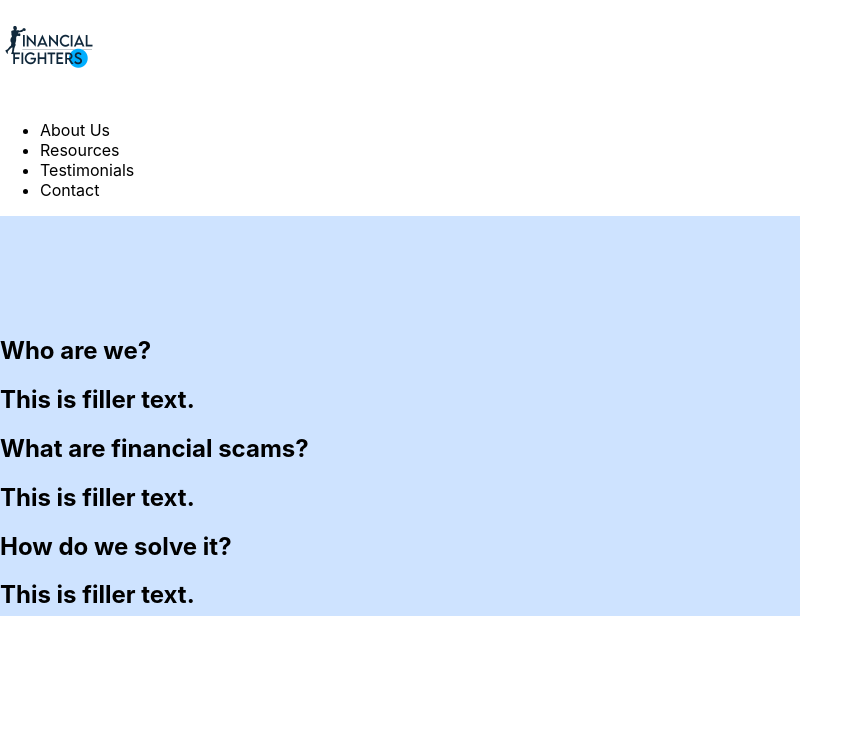
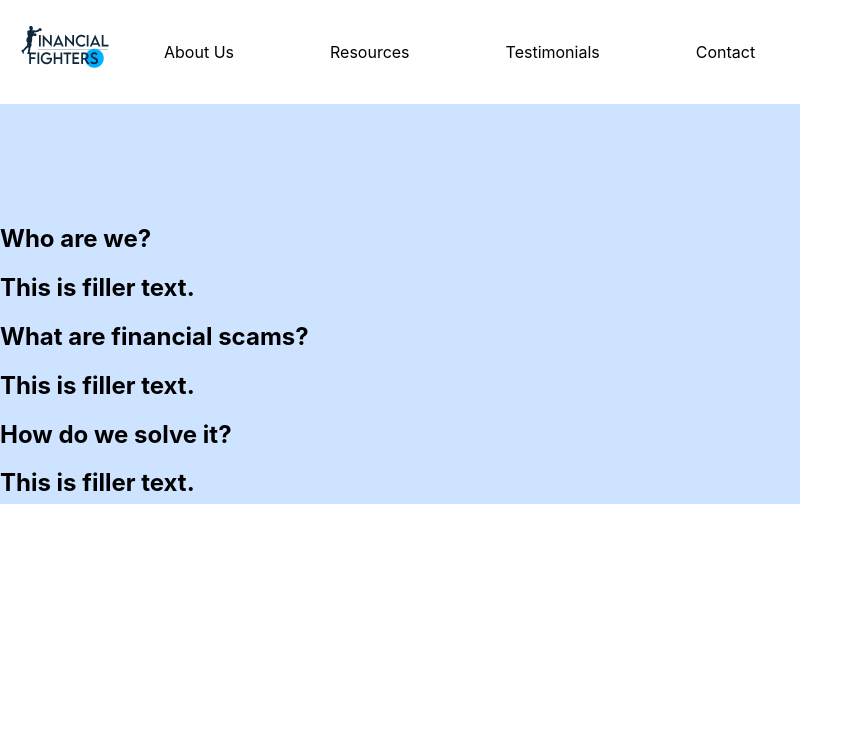
Before and after one commit to mew34254/hackathon9, a React (Create React App) app in the folder client/: page /about in a window 1280 px wide. Shown: the top 747 px of the page, without its empty margins (0-863 px from the left). Built offline with nearby package versions, Linux system fonts and the light colour scheme.

Commit message:
styling for testimonials and navbar

```diff
--- a/client/src/App.js
+++ b/client/src/App.js
@@ -15,9 +15,9 @@ function App() {
       <Routes>
         <Route exact path='/' element={<Homepage />} />
         <Route path='/about' element={<AboutUs />} />
-        <Route path='/contact' element={<Contact />} />
         <Route path='/resources' element={<Resources />} />
         <Route path='/testimonials' element={<Testimonials />} />
+        <Route path='/contact' element={<Contact />} />
       </Routes>
     </Router>
   );
--- a/client/src/components/AddTestimonial.css
+++ b/client/src/components/AddTestimonial.css
@@ -1,16 +1,41 @@
 .AddTestimonial-container {
     width: 60%;
 
-    margin: 2rem;
+    background-color: #f2f2f2;
 }
 
-.AddTestimonial-form>label,
-.AddTestimonial-form>label>input {
+.AddTestimonial-form>input {
     display: block;
 
-    width: 70%;
+    margin: 1rem 0;
+    border: none;
+    border-radius: 2px;
 
-    margin: 1rem 0;
+    font-size: 1em;
 }
 
-.AddTestimonial-submit-button {}
+.AddTestimonial-name {
+    width: 60%;
+}
+
+.AddTestimonial-message {
+    width: 70%;
+}
+
+.AddTestimonial-submit-button {
+    border: none;
+    border-radius: 5px;
+
+    background-color: #d5e7ff;
+
+    font-size: 2em;
+    color: #000000;
+
+    cursor: pointer;
+
+    transition: all 300ms ease-in-out 200ms;
+}
+
+.AddTestimonial-submit-button:hover {
+    background-color: #bfcee2;
+}
--- a/client/src/components/AddTestimonial.js
+++ b/client/src/components/AddTestimonial.js
@@ -32,16 +32,12 @@ function AddTestimonial(props) {
         <>
             <div className="AddTestimonial-container">
                 <form className="AddTestimonial-form">
-                    <label>
-                        <input placeholder="name" onChange={(event) => {
-                            setName(event.target.value);
-                        }} />
-                    </label>
-                    <label>
-                        <input placeholder="message" onChange={(event) => {
-                            setMessage(event.target.value);
-                        }} />
-                    </label>
+                    <input className="AddTestimonial-name" placeholder="name" onChange={(event) => {
+                        setName(event.target.value);
+                    }} />
+                    <input className="AddTestimonial-message" placeholder="message" onChange={(event) => {
+                        setMessage(event.target.value);
+                    }} />
                 </form>
                 <button className="AddTestimonial-submit-button" type="submit" onClick={submitTestimonial}>Submit</button>
             </div>
--- a/client/src/components/NavBar.css
+++ b/client/src/components/NavBar.css
@@ -1,6 +1,44 @@
+.NavBar-nav-bar {
+    display: flex;
+    align-items: center;
+
+    margin: 0;
+}
+
 /*/ Logo /*/
 
-.logo img {
+.NavBar-logo>img {
     width: 100px;
     height: 100px;
+
+    margin-left: 1em;
+
+    cursor: pointer;
 }
+
+div.NavBar-nav-bar {
+    justify-content: center;
+    align-items: center;
+}
+
+ul.NavBar-nav-bar {
+    padding-inline-start: 0;
+
+    list-style-type: none;
+}
+
+ul.NavBar-nav-bar>li {
+    display: inline-block;
+
+    padding: 0.5em 3em;
+
+    color: #000000;
+
+    cursor: pointer;
+
+    transition: color 300ms ease-in-out 200ms;
+}
+
+ul.NavBar-nav-bar>li:hover {
+    color: #182825;
+}
--- a/client/src/components/NavBar.js
+++ b/client/src/components/NavBar.js
@@ -3,24 +3,44 @@ import { useNavigate } from 'react-router-dom';
 import { useState, useEffect } from 'react';
 
 function NavBar(props) {
+    const navigate = useNavigate();
 
+    const goHome = () => {
+        navigate('/');
+    }
+
+    const goAbout = () => {
+        navigate('/about');
+    }
+
+    const goResources = () => {
+        navigate('/resources');
+    }
+
+    const goTestimonials = () => {
+        navigate('/testimonials');
+    }
+
+    const goContact = () => {
+        navigate('/contact')
+    }
 
     return (
         <>
-        <nav>
-            <div className = "logo">
-                <img src = "images/logo.png" alt = "logo" />
-            </div>
+            <nav className="NavBar-nav-bar">
+                <div className="NavBar-logo">
+                    <img src="images/logo.png" alt="logo" onClick={goHome()} />
+                </div>
 
-            <div>
-                <ul>
-                    <li>About Us</li>
-                    <li>Resources</li>
-                    <li>Testimonials</li>
-                    <li>Contact</li>
-                </ul>
-            </div>
-        </nav>
+                <div className="NavBar-nav-bar">
+                    <ul className="NavBar-nav-bar">
+                        <li onClick={goAbout}>About Us</li>
+                        <li onClick={goResources}>Resources</li>
+                        <li onClick={goTestimonials}>Testimonials</li>
+                        <li onClick={goContact}>Contact</li>
+                    </ul>
+                </div>
+            </nav>
         </>
     )
 }
--- a/client/src/components/Testimonials.css
+++ b/client/src/components/Testimonials.css
@@ -0,0 +1,11 @@
+.Testimonials-page-container {
+    background-color: #f2f2f2;
+}
+
+.Testimonials-container {
+    display: flex;
+}
+
+.Testimonials-add-testimonials-container {
+    margin: 1rem;
+}
--- a/client/src/components/Testimonials.js
+++ b/client/src/components/Testimonials.js
@@ -1,4 +1,5 @@
 import './Testimonials.css';
+import NavBar from './NavBar';
 import AddTestimonial from './AddTestimonial';
 
 import { useState, useEffect } from 'react';
@@ -19,12 +20,14 @@ function Testimonials(props) {
 
     return (
         <>
+            <NavBar />
+            <div className="Testimonials-page-container">
                 <div className="Testimonials-container">
                     <div>
                         {testimonials.map((item) => (
                             <div>
                                 <div key={item.id}>
-                                <p>{item.name}</p>
+                                    <p>{item.name} says:</p>
                                     <p>{item.message}</p>
                                 </div>
                             </div>
@@ -32,6 +35,7 @@ function Testimonials(props) {
                     </div>
                 </div>
                 <AddTestimonial />
+            </div>
         </>
     )
 }
```
Lines whose indentation alone changed are shown as unchanged.
